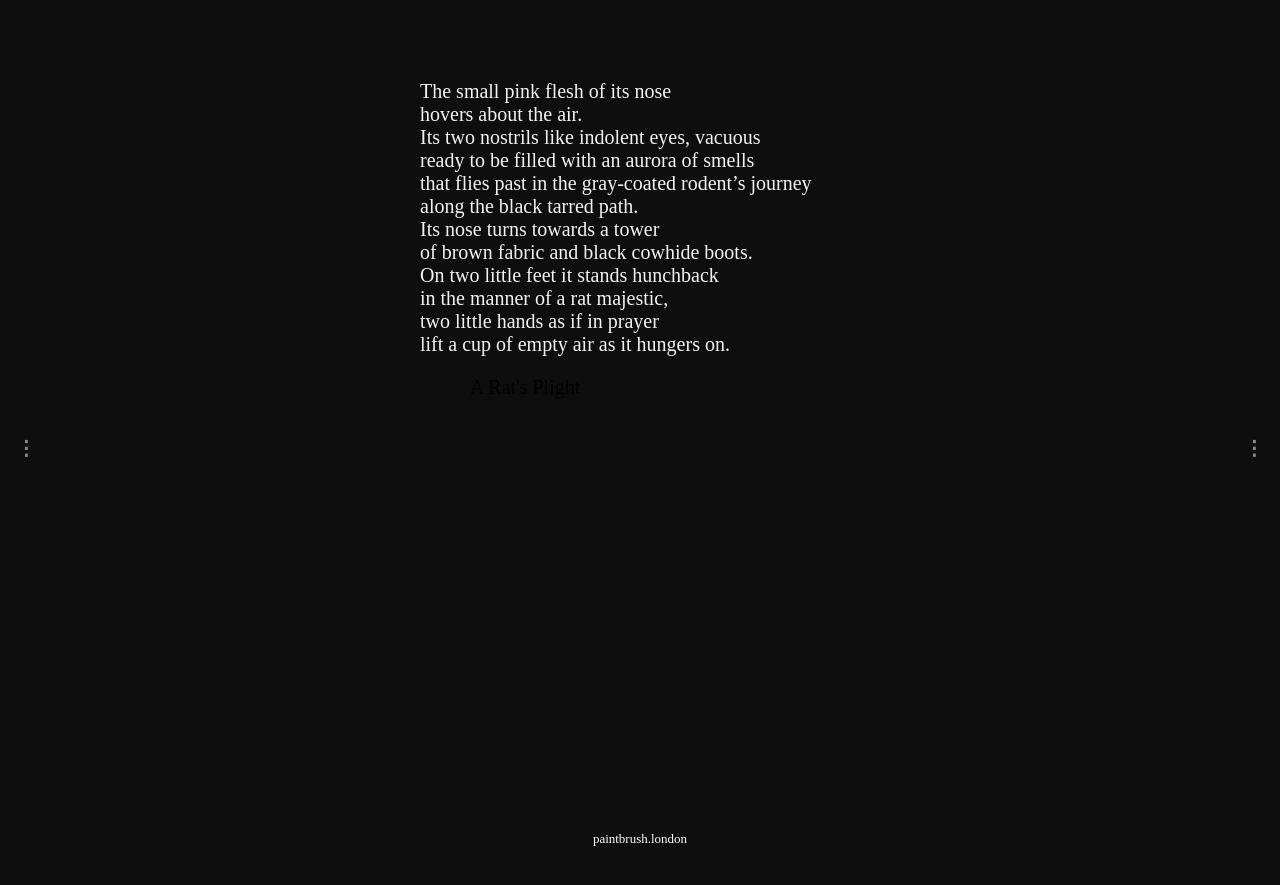
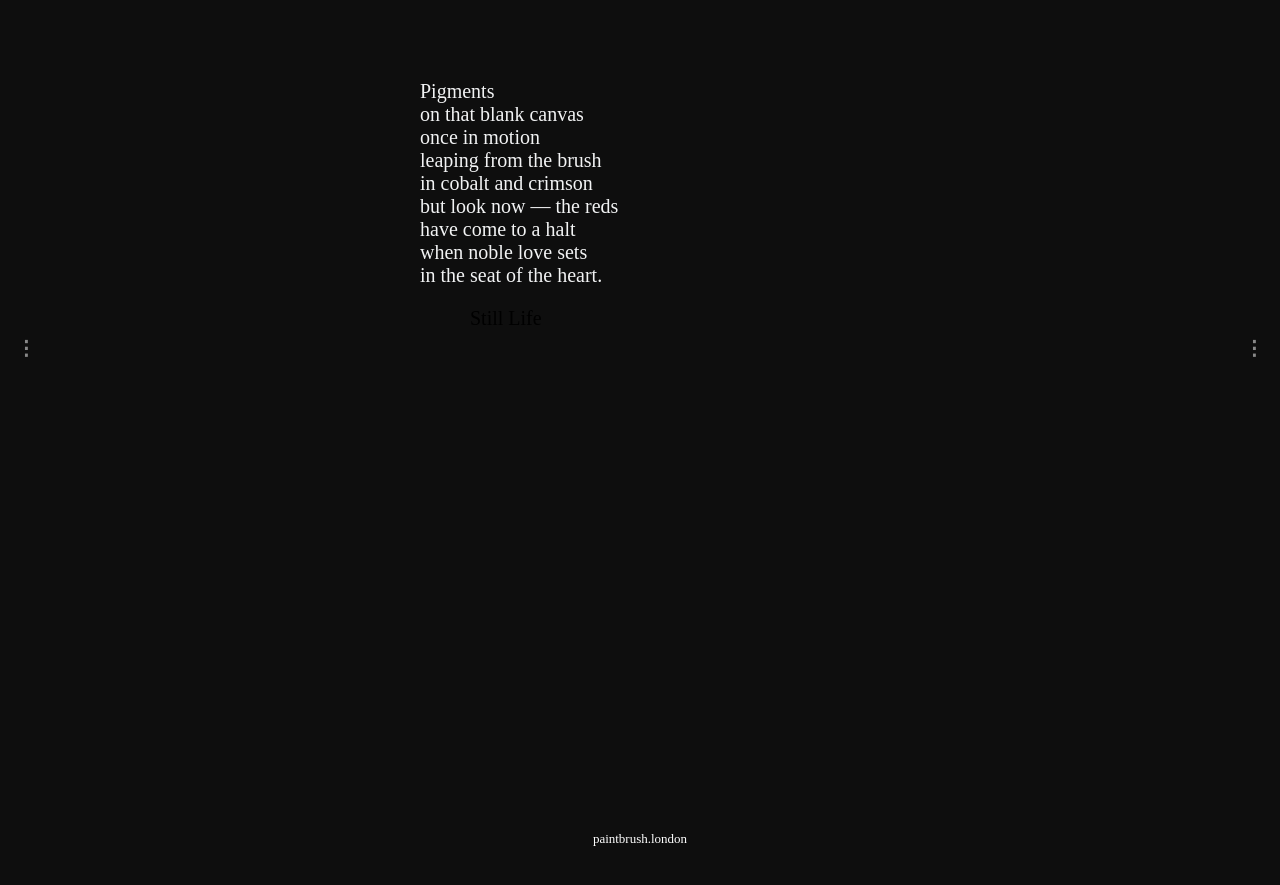
Before and after one commit to hafizzainal/hafizzainal.github.io, a Jekyll site: the page built from index.md, in a window 1280 px wide. Shown: the top 885 px of the page. Built offline with Jekyll 4.4.1, drawn with Linux system fonts in a browser that asks for light colours; our own code applies the rules of GitHub Pages for plain Markdown files.

Commit message:
Update default.html

```diff
--- a/_layouts/default.html
+++ b/_layouts/default.html
@@ -167,6 +167,19 @@ img {vertical-align: middle;}
 
   <!-- Full-width slides/quotes -->
   <div class="mySlidesText">
+    Pigments<br>
+    on that blank canvas<br>
+    once in motion<br>
+    leaping from the brush<br>
+    in cobalt and crimson<br>
+    but look now — the reds<br>
+    have come to a halt<br>
+    when noble love sets<br>
+    in the seat of the heart.<br>
+      <p class="author">Still Life</p><br>
+  </div>
+
+  <div class="mySlidesText">
     The small pink flesh of its nose<br>
     hovers about the air.<br>
     Its two nostrils like indolent eyes, vacuous<br>
@@ -179,8 +192,7 @@ img {vertical-align: middle;}
     in the manner of a rat majestic,<br>
     two little hands as if in prayer<br>
     lift a cup of empty air as it hungers on.<br>
-    <p class="author">A Rat's Plight</p><br>
-    </div>
+      <p class="author">A Rat's Plight</p><br>
   </div>
 
   <!-- Next/prev buttons -->
```
